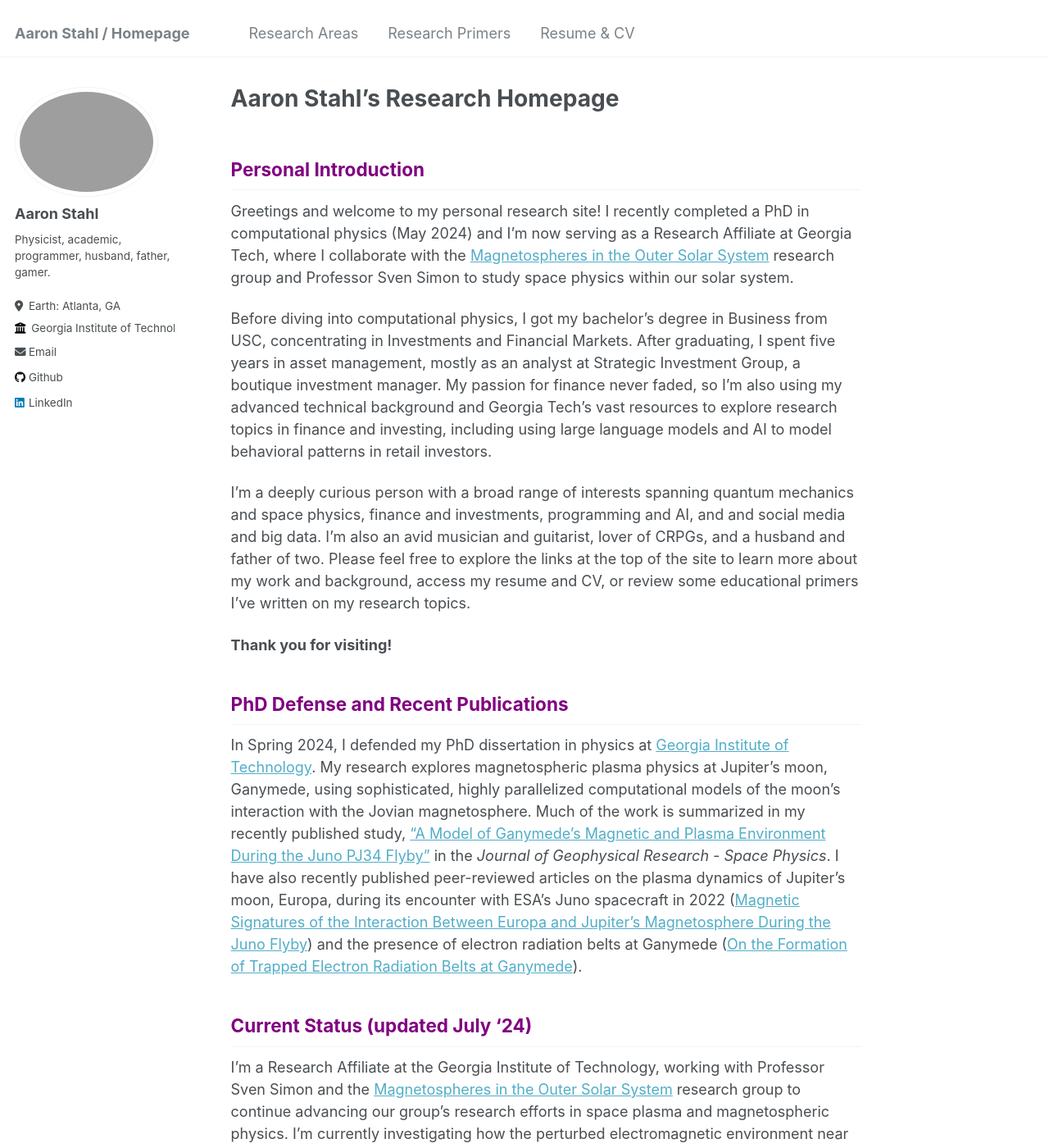
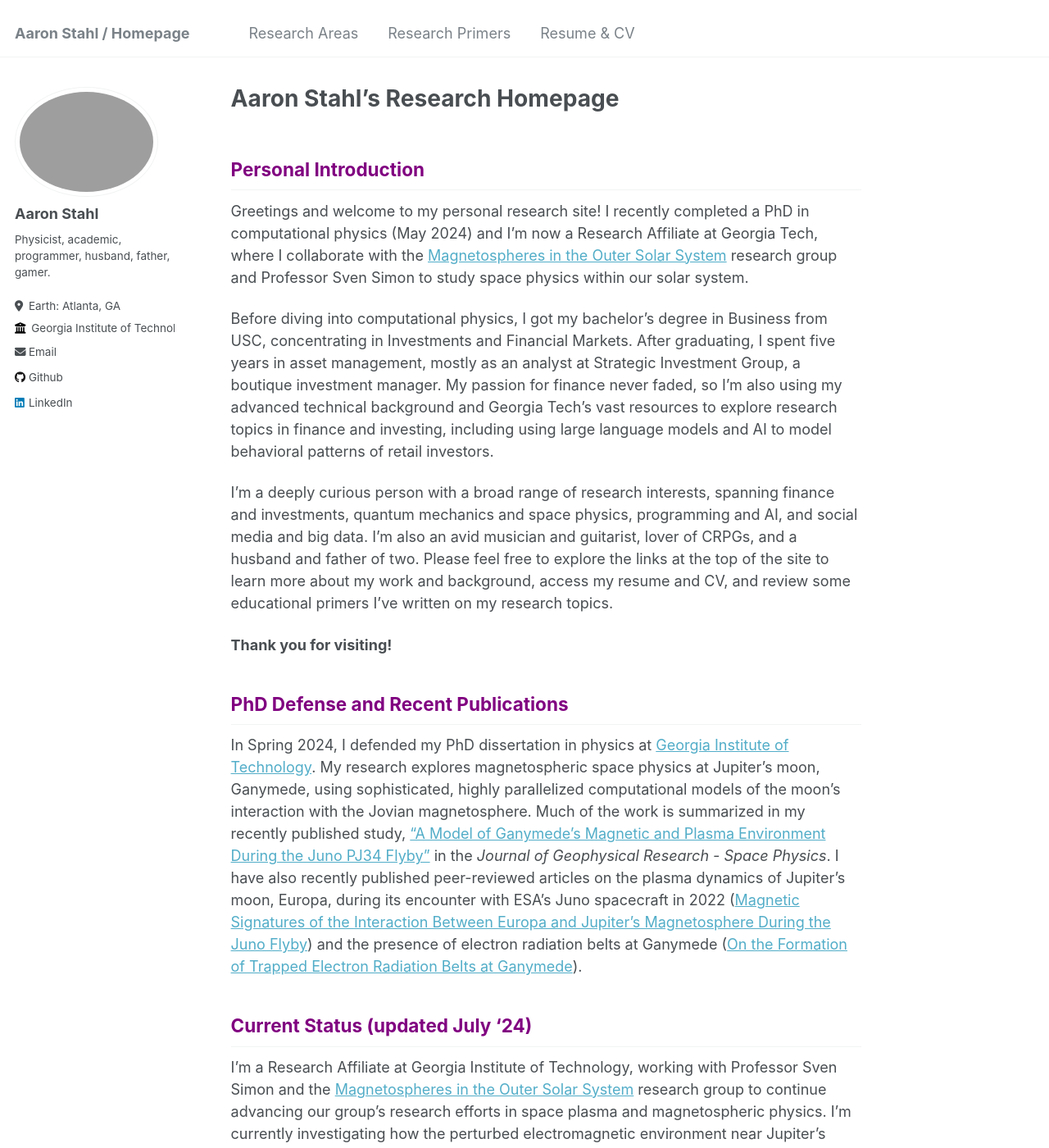
Before and after one commit to astahl3/astahl3.github.io, a Jekyll site: the page built from _pages/about.md, in a window 1280 px wide and 1400 px high. Shown: the whole window at 82% size. Built offline with Jekyll 4.4.1, drawn with Linux system fonts in a browser that asks for light colours.

Commit message:
fixed a landing page typo

```diff
--- a/_pages/about.md
+++ b/_pages/about.md
@@ -8,20 +8,18 @@ redirect_from:
 ---
 
 ## <span style="color: purple;"> Personal Introduction </span>
-Greetings and welcome to my personal research site! I recently completed a PhD in computational physics (May 2024) and I'm now serving as a Research Affiliate at Georgia Tech, where I collaborate with the [Magnetospheres in the Outer Solar System](https://svensimon.gatech.edu/) research group and Professor Sven Simon to study space physics within our solar system.
+Greetings and welcome to my personal research site! I recently completed a PhD in computational physics (May 2024) and I'm now a Research Affiliate at Georgia Tech, where I collaborate with the [Magnetospheres in the Outer Solar System](https://svensimon.gatech.edu/) research group and Professor Sven Simon to study space physics within our solar system.
 
-Before diving into computational physics, I got my bachelor’s degree in Business from USC, concentrating in Investments and Financial Markets. After graduating, I spent five years in asset management, mostly as an analyst at Strategic Investment Group, a boutique investment manager. My passion for finance never faded, so I’m also using my advanced technical background and Georgia Tech's vast resources to explore research topics in finance and investing, including using large language models and AI to model behavioral patterns in retail investors.
+Before diving into computational physics, I got my bachelor’s degree in Business from USC, concentrating in Investments and Financial Markets. After graduating, I spent five years in asset management, mostly as an analyst at Strategic Investment Group, a boutique investment manager. My passion for finance never faded, so I’m also using my advanced technical background and Georgia Tech's vast resources to explore research topics in finance and investing, including using large language models and AI to model behavioral patterns of retail investors.
 
-I’m a deeply curious person with a broad range of interests spanning quantum mechanics and space physics, finance and investments, programming and AI, and and social media and big data. I'm also an avid musician and guitarist, lover of CRPGs, and a husband and father of two. Please feel free to explore the links at the top of the site to learn more about my work and background, access my resume and CV, or review some educational primers I've written on my research topics.
+I’m a deeply curious person with a broad range of research interests, spanning finance and investments, quantum mechanics and space physics, programming and AI, and social media and big data. I'm also an avid musician and guitarist, lover of CRPGs, and a husband and father of two. Please feel free to explore the links at the top of the site to learn more about my work and background, access my resume and CV, and review some educational primers I've written on my research topics.
 
 **Thank you for visiting!**
 
 ## <span style="color: purple;"> PhD Defense and Recent Publications </span>
-
-In Spring 2024, I defended my PhD dissertation in physics at [Georgia Institute of Technology](https://grad.gatech.edu/events/phd-defense-aaron-stahl). My research explores magnetospheric plasma physics at Jupiter's moon, Ganymede, using sophisticated, highly parallelized computational models of the moon's interaction with the Jovian magnetosphere. Much of the work is summarized in my recently published study, ["A Model of Ganymede's Magnetic and Plasma Environment During the Juno PJ34 Flyby"](https://agupubs.onlinelibrary.wiley.com/doi/full/10.1029/2023JA032113) in the _Journal of Geophysical Research - Space Physics_. I have also recently published peer-reviewed articles on the plasma dynamics of Jupiter's moon, Europa, during its encounter with ESA's Juno spacecraft in 2022 ([Magnetic Signatures of the Interaction Between Europa and Jupiter's Magnetosphere During the Juno Flyby](https://agupubs.onlinelibrary.wiley.com/doi/10.1029/2023GL106810)) and the presence of electron radiation belts at Ganymede ([On the Formation of Trapped Electron Radiation Belts at Ganymede](https://agupubs.onlinelibrary.wiley.com/doi/full/10.1029/2024GL109058)).
+In Spring 2024, I defended my PhD dissertation in physics at [Georgia Institute of Technology](https://grad.gatech.edu/events/phd-defense-aaron-stahl). My research explores magnetospheric space physics at Jupiter's moon, Ganymede, using sophisticated, highly parallelized computational models of the moon's interaction with the Jovian magnetosphere. Much of the work is summarized in my recently published study, ["A Model of Ganymede's Magnetic and Plasma Environment During the Juno PJ34 Flyby"](https://agupubs.onlinelibrary.wiley.com/doi/full/10.1029/2023JA032113) in the _Journal of Geophysical Research - Space Physics_. I have also recently published peer-reviewed articles on the plasma dynamics of Jupiter's moon, Europa, during its encounter with ESA's Juno spacecraft in 2022 ([Magnetic Signatures of the Interaction Between Europa and Jupiter's Magnetosphere During the Juno Flyby](https://agupubs.onlinelibrary.wiley.com/doi/10.1029/2023GL106810)) and the presence of electron radiation belts at Ganymede ([On the Formation of Trapped Electron Radiation Belts at Ganymede](https://agupubs.onlinelibrary.wiley.com/doi/full/10.1029/2024GL109058)).
 
 ## <span style="color: purple;"> Current Status (updated July '24) </span>
-
-I'm a Research Affiliate at the Georgia Institute of Technology, working with Professor Sven Simon and the [Magnetospheres in the Outer Solar System](https://svensimon.gatech.edu/) research group to continue advancing our group's research efforts in space plasma and magnetospheric physics. I'm currently investigating how the perturbed electromagnetic environment near Jupiter's moon, Ganymede, couples to the behavior of energetic neutral atoms (ENAs) in the vicinity of the moon. As mentioned above, I'm also concurrently pursuing research related to my background in investment management and financial markets.
+I'm a Research Affiliate at Georgia Institute of Technology, working with Professor Sven Simon and the [Magnetospheres in the Outer Solar System](https://svensimon.gatech.edu/) research group to continue advancing our group's research efforts in space plasma and magnetospheric physics. I'm currently investigating how the perturbed electromagnetic environment near Jupiter's moon, Ganymede, couples to the behavior of energetic neutral atoms (ENAs) in the vicinity of the moon. As mentioned above, I'm also concurrently pursuing research related to my background in investment management and financial markets.
 
 Please reach out ([aaron.m.stahl@gmail.com](mailto:aaron.m.stahl@gmail.com)) if you're interested in any of my work. You can learn more about my research projects via the links at the top of the page.
```
